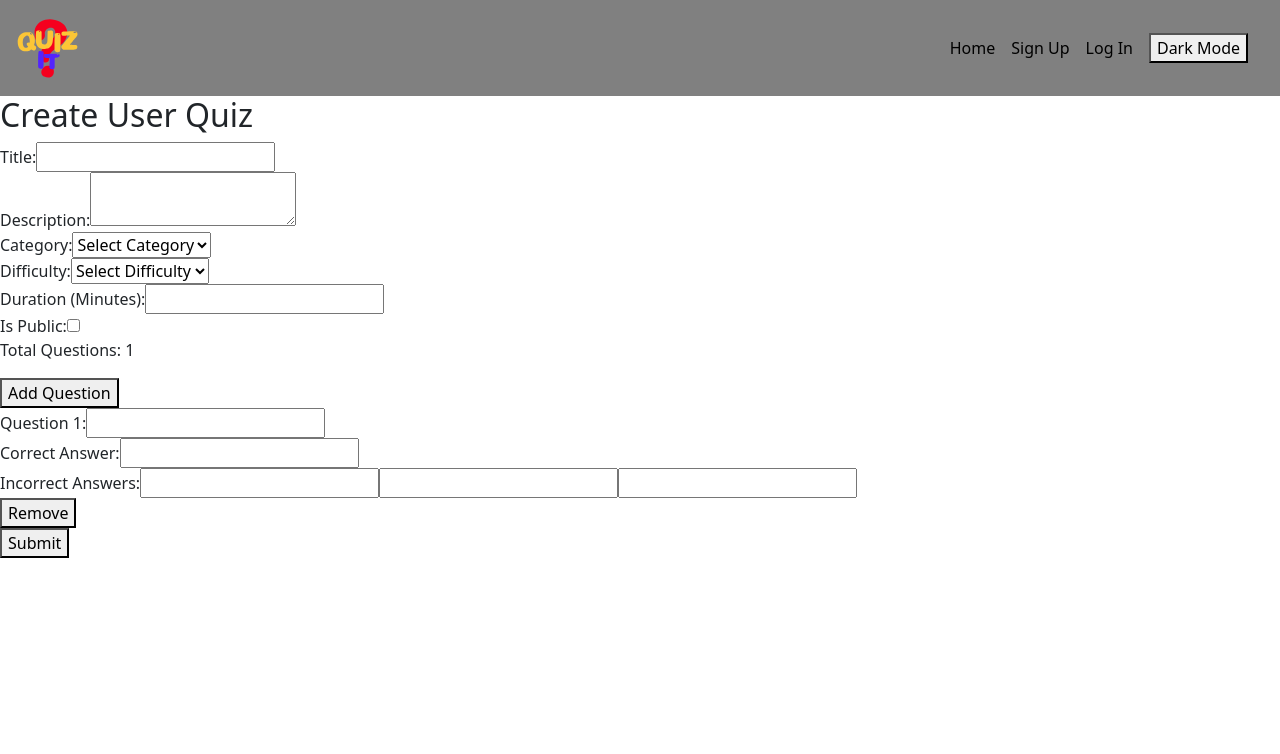
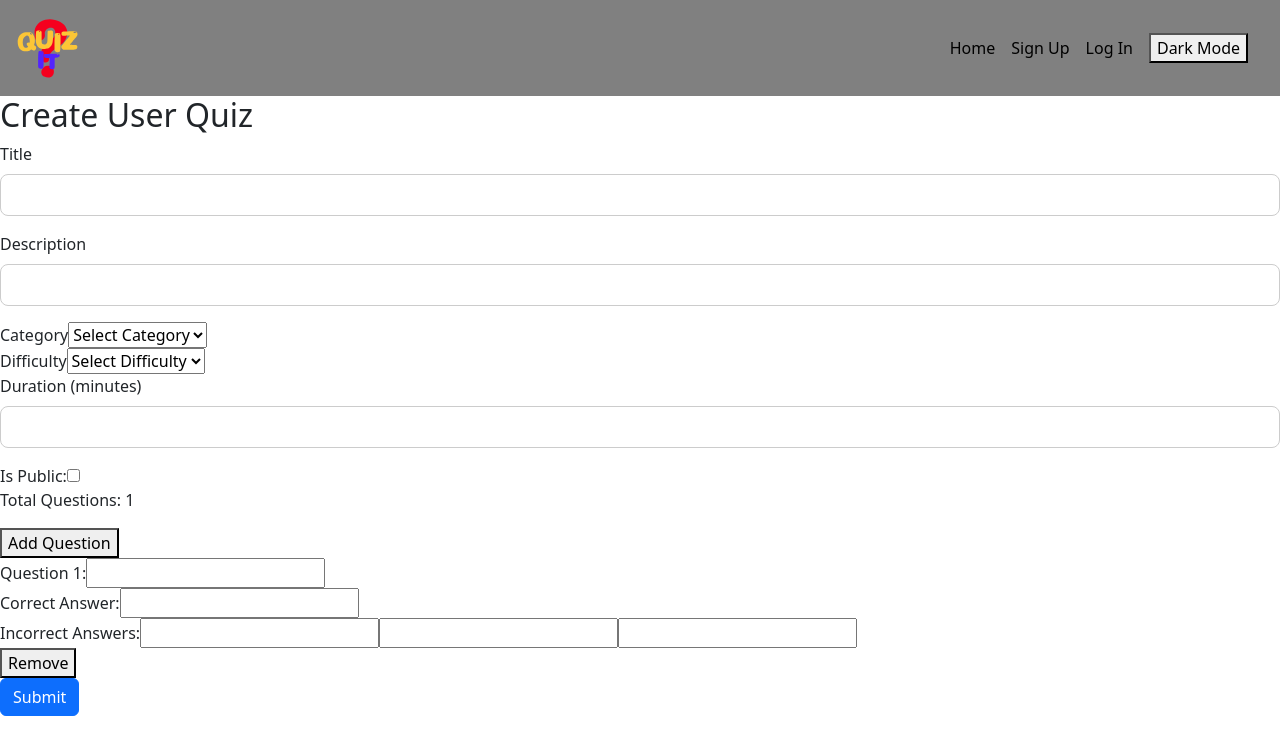
Before and after one commit to mashalnaeem/mashal-naeem-quizit, a React (Create React App) app: page /1/create in a window 1280 px wide. Shown: the top 754 px of the page. Built offline with nearby package versions, Linux system fonts and the light colour scheme.

Commit message:
split quiz create page into two components, add a question component and transfered all the input fields for questions and correct and incorrect answer option into question component

```diff
--- /dev/null
+++ b/src/components/Question/Question.js
@@ -0,0 +1,80 @@
+import React from 'react';
+
+const Question = ({ questions, setFormData }) => {
+
+    const handleQuestionChange = (e, index, field, subIndex) => {
+        const { value } = e.target;
+        const updatedQuestions = [...questions];
+        if (field === 'incorrect_answers') {
+            updatedQuestions[index].incorrect_answers[subIndex] = value;
+
+        } else {
+            updatedQuestions[index][field] = value;
+        }
+        setFormData(prevData => ({
+            ...prevData,
+            questions: updatedQuestions,
+            num_questions: updatedQuestions.length
+        }));
+    };
+
+    const handleRemoveQuestion = (index) => {
+        const updatedQuestions = questions.filter((_, i) => i !== index);
+        setFormData(prevData => ({
+            ...prevData,
+            questions: updatedQuestions
+        }));
+    };
+
+    const handleAddQuestion = () => {
+        setFormData(prevData => ({
+            ...prevData,
+            questions: [...prevData.questions, { question: '', correct_answer: '', incorrect_answers: ['', '', ''] }]
+        }));
+    };
+
+    return (
+        <div>
+            <p>Total Questions: {questions.length}</p>
+            <button type="button" onClick={handleAddQuestion}>Add Question</button>
+            {questions.map((question, index) => (
+                <div key={index}>
+                    <label>Question {index + 1}:</label>
+                    <input
+                        type="text"
+                        name={`questions[${index}].question`}
+                        value={question.question}
+                        onChange={(e) => handleQuestionChange(e, index, 'question')}
+                        required
+                    />
+                    <div>
+                        <label>Correct Answer:</label>
+                        <input
+                            type="text"
+                            name={`questions[${index}].correct_answer`}
+                            value={question.correct_answer}
+                            onChange={(e) => handleQuestionChange(e, index, 'correct_answer')}
+                            required
+                        />
+                    </div>
+                    <div>
+                        <label>Incorrect Answers:</label>
+                        {[0, 1, 2].map(subIndex => (
+                            <input
+                                key={subIndex}
+                                type="text"
+                                name={`questions[${index}].incorrect_answers[${subIndex}]`}
+                                value={question.incorrect_answers[subIndex]}
+                                onChange={(e) => handleQuestionChange(e, index, 'incorrect_answers', subIndex)}
+                                required
+                            />
+                        ))}
+                    </div>
+                    <button type="button" onClick={() => handleRemoveQuestion(index)}>Remove</button>
+                </div>
+            ))}
+        </div>
+    );
+};
+
+export default Question;
--- a/src/pages/QuizCreatePage/QuizCreatePage.js
+++ b/src/pages/QuizCreatePage/QuizCreatePage.js
@@ -2,6 +2,10 @@ import React, { useState } from 'react';
 import axios from 'axios';
 import { useParams, useNavigate } from 'react-router-dom';
 import { Button, Modal } from 'react-bootstrap';
+
+import Question from '../../components/Question/Question';
+import Input from '../../components/Input/Input';
+
 
 function QuizCreatePage() {
     const { userId } = useParams();
@@ -31,36 +35,6 @@ function QuizCreatePage() {
         }));
     };
 
-    const handleQuestionChange = (e, index, field, subIndex) => {
-        const { value } = e.target;
-        const updatedQuestions = [...formData.questions];
-        if (field === 'incorrect_answers') {
-            updatedQuestions[index].incorrect_answers[subIndex] = value;
-        } else {
-            updatedQuestions[index][field] = value;
-        }
-        setFormData(prevData => ({
-            ...prevData,
-            questions: updatedQuestions,
-            num_questions: updatedQuestions.length
-        }));
-    };
-
-    const handleRemoveQuestion = (index) => {
-        const updatedQuestions = formData.questions.filter((_, i) => i !== index);
-        setFormData(prevData => ({
-            ...prevData,
-            questions: updatedQuestions
-        }));
-    };
-
-    const handleAddQuestion = () => {
-        setFormData(prevData => ({
-            ...prevData,
-            questions: [...prevData.questions, { question: '', correct_answer: '', incorrect_answers: ['', '', ''] }]
-        }));
-    };
-
     const handleSubmit = async (e) => {
         e.preventDefault();
         try {
@@ -83,16 +57,23 @@ function QuizCreatePage() {
         <div>
             <h2>Create User Quiz</h2>
             <form onSubmit={handleSubmit}>
+
+                <Input
+                    name="title"
+                    value={formData.title}
+                    label="Title"
+                    onChange={handleChange}
+                    type="text"
+                />
+                <Input
+                    name="description"
+                    value={formData.description}
+                    label="Description"
+                    onChange={handleChange}
+                    type="text"
+                />
                 <div>
-                    <label>Title:</label>
-                    <input type="text" name="title" value={formData.title} onChange={handleChange} required />
-                </div>
-                <div>
-                    <label>Description:</label>
-                    <textarea name="description" value={formData.description} onChange={handleChange} required />
-                </div>
-                <div>
-                    <label>Category:</label>
+                    <label>Category</label>
                     <select name="category" value={formData.category} onChange={handleChange} required>
                         <option value="">Select Category</option>
                         <option value="Language">Language</option>
@@ -103,19 +84,18 @@ function QuizCreatePage() {
                         <option value="Technology">Technology</option>
                         <option value="Other">Other</option>
                     </select>
+
                     {formData.category === "Other" && (
-                        <input
-                            type="text"
+                        <Input
                             name="otherCategory"
-                            placeholder="Enter Other Category"
                             value={formData.otherCategory}
                             onChange={handleChange}
-                            required
-                        />
+                            type="text"
+                       />
                     )}
                 </div>
                 <div>
-                    <label>Difficulty:</label>
+                    <label>Difficulty</label>
                     <select name="difficulty" value={formData.difficulty} onChange={handleChange} required>
                         <option value="">Select Difficulty</option>
                         <option value="Easy">Easy</option>
@@ -123,67 +103,30 @@ function QuizCreatePage() {
                         <option value="Hard">Hard</option>
                     </select>
                 </div>
-                <div>
-                    <label>Duration (Minutes):</label>
-                    <input type="number" name="duration_minutes" value={formData.duration_minutes} onChange={handleChange} required />
-                </div>
+
+                <Input
+                    name="duration_minutes"
+                    value={formData.duration_minutes}
+                    label="Duration (minutes)"
+                    onChange={handleChange}
+                    type="text"
+                />
                 <div>
                     <label>Is Public:</label>
-                    <input type="checkbox" name="isPublic" checked={formData.isPublic} onChange={handleChange} />
+                    <input
+                        type="checkbox"
+                        name="isPublic"
+                        checked={formData.isPublic}
+                        onChange={handleChange}
+                    />
                 </div>
-                <div>
-                    <p>Total Questions: {formData.questions.length}</p>
-                    <button type="button" onClick={handleAddQuestion}>Add Question</button>
-                    {formData.questions.map((question, index) => (
-                        <div key={index}>
-                            <label>Question {index + 1}:</label>
-                            <input
-                                type="text"
-                                name={`questions[${index}].question`}
-                                value={formData.questions[index].question}
-                                onChange={(e) => handleQuestionChange(e, index, 'question')}
-                                required
-                            />
-                            <div>
-                                <label>Correct Answer:</label>
-                                <input
-                                    type="text"
-                                    name={`questions[${index}].correct_answer`}
-                                    value={formData.questions[index].correct_answer}
-                                    onChange={(e) => handleQuestionChange(e, index, 'correct_answer')}
-                                    required
-                                />
-                            </div>
-                            <div>
-                                <label>Incorrect Answers:</label>
-                                <input
-                                    type="text"
-                                    name={`questions[${index}].incorrect_answers[0]`}
-                                    value={formData.questions[index].incorrect_answers[0]}
-                                    onChange={(e) => handleQuestionChange(e, index, 'incorrect_answers', 0)}
-                                    required
-                                />
-                                <input
-                                    type="text"
-                                    name={`questions[${index}].incorrect_answers[1]`}
-                                    value={formData.questions[index].incorrect_answers[1]}
-                                    onChange={(e) => handleQuestionChange(e, index, 'incorrect_answers', 1)}
-                                    required
-                                />
-                                <input
-                                    type="text"
-                                    name={`questions[${index}].incorrect_answers[2]`}
-                                    value={formData.questions[index].incorrect_answers[2]}
-                                    onChange={(e) => handleQuestionChange(e, index, 'incorrect_answers', 2)}
-                                    required
-                                />
-                            </div>
-                            <button type="button" onClick={() => handleRemoveQuestion(index)}>Remove</button>
-                        </div>
-                    ))}
-                </div>
-                <button type="submit">Submit</button>
+                <Question
+                    questions={formData.questions}
+                    setFormData={setFormData}
+                />
+                <Button varient="primary" type="submit">Submit</Button>
             </form>
+
             <Modal show={showModal} onHide={handleCloseModal}>
                 <Modal.Header closeButton>
                     <Modal.Title>Quiz Updated</Modal.Title>
```
Also changed, not shown: src/components/Question/Question.scss (added).
